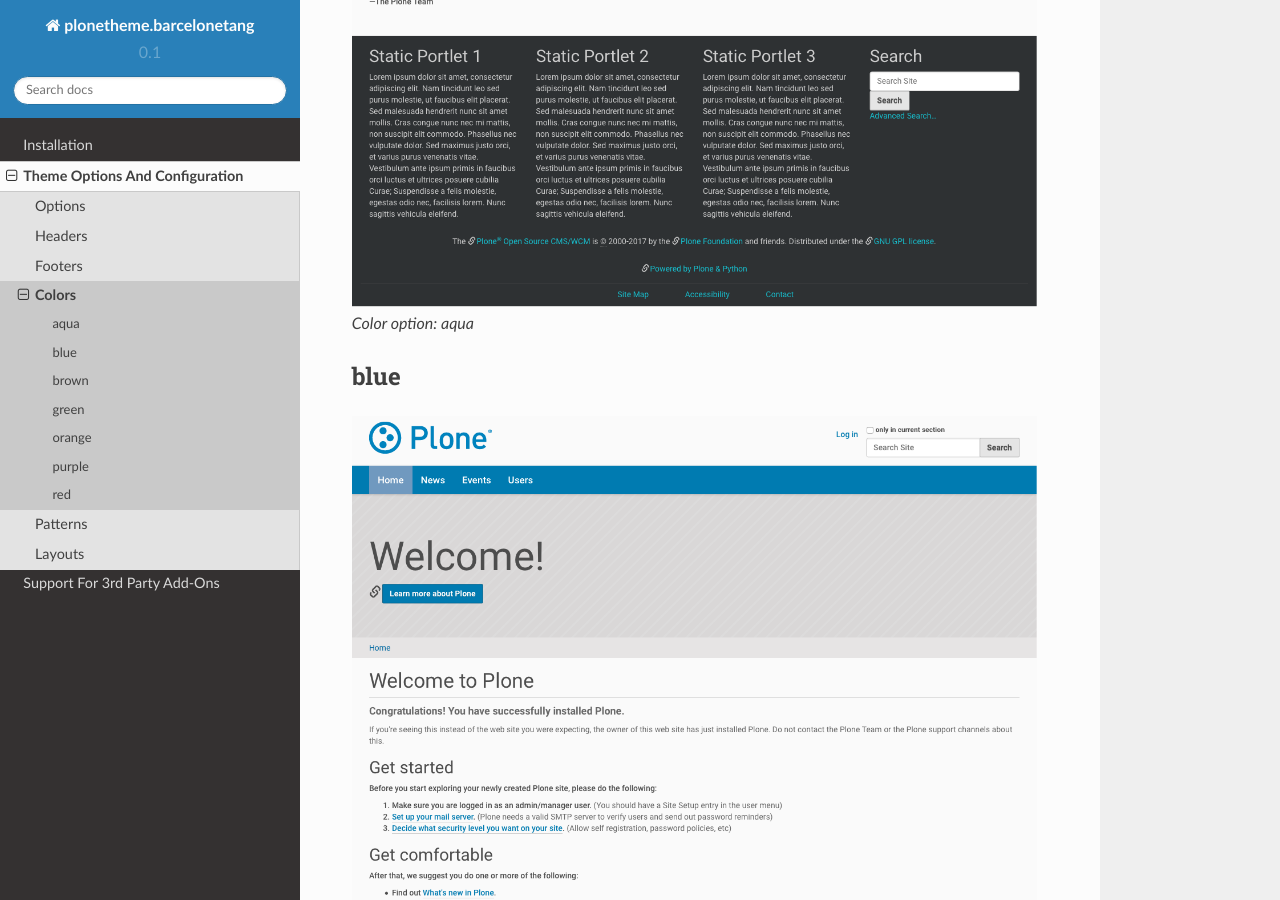
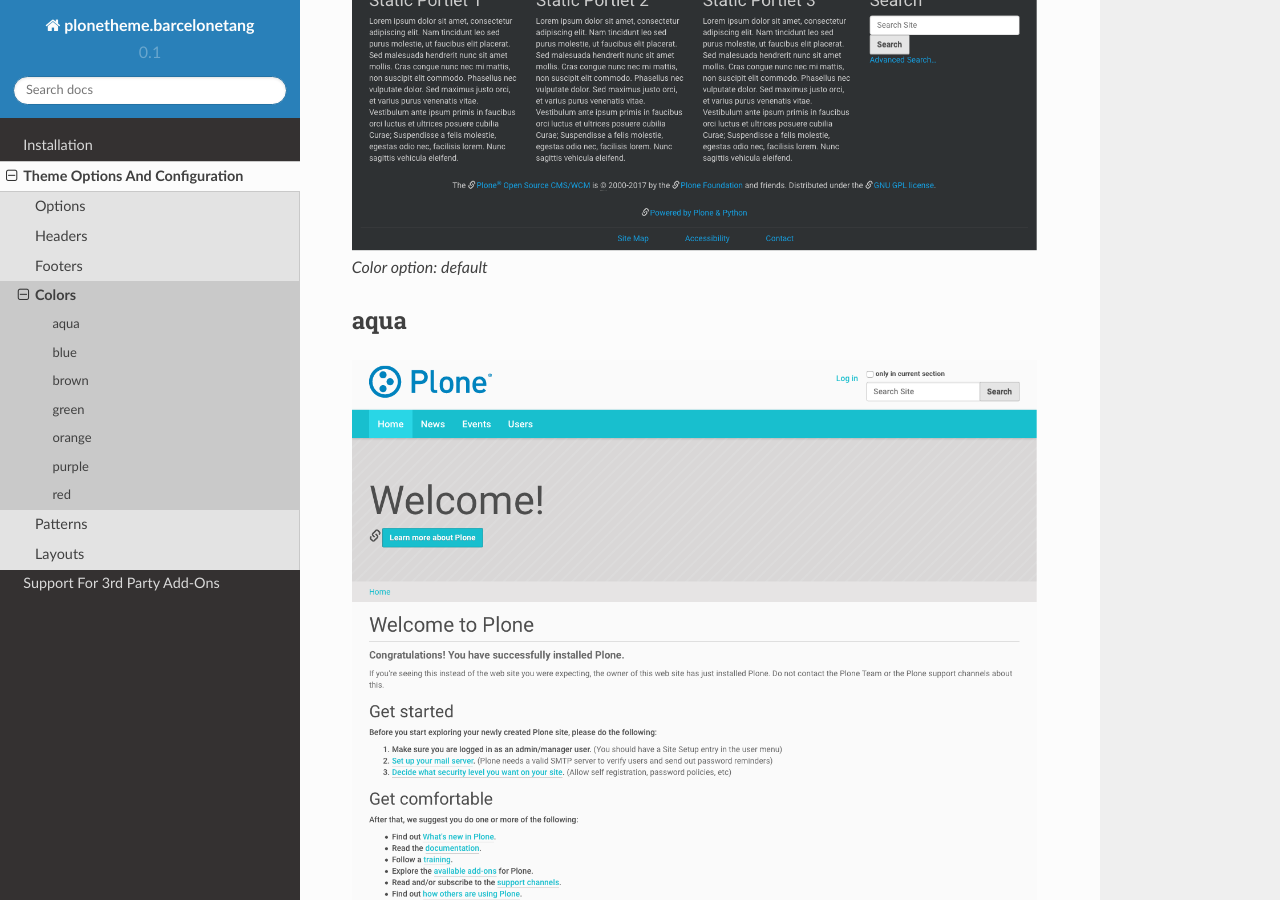
Before and after one commit to it-spirit/plonetheme.barcelonetang, a Sphinx documentation site: the page built from docs/source/options/colors.rst, in a window 1280 px wide and 900 px high, scrolled down 1462 px. Built offline with Sphinx 7.4.7 and the Read the Docs theme 2.0.0, drawn with Linux system fonts in a browser that asks for light colours.

Commit message:
Add missing default color screenshot. [ci skip]

```diff
--- a/docs/source/options/colors.rst
+++ b/docs/source/options/colors.rst
@@ -14,6 +14,10 @@ The theme currently supports the following color options:
 - ``red``
 
 The default option is ``blue``:
+
+.. figure:: ../../_images/settings-color_option--default.png
+
+   Color option: default
 
 
 aqua
```
